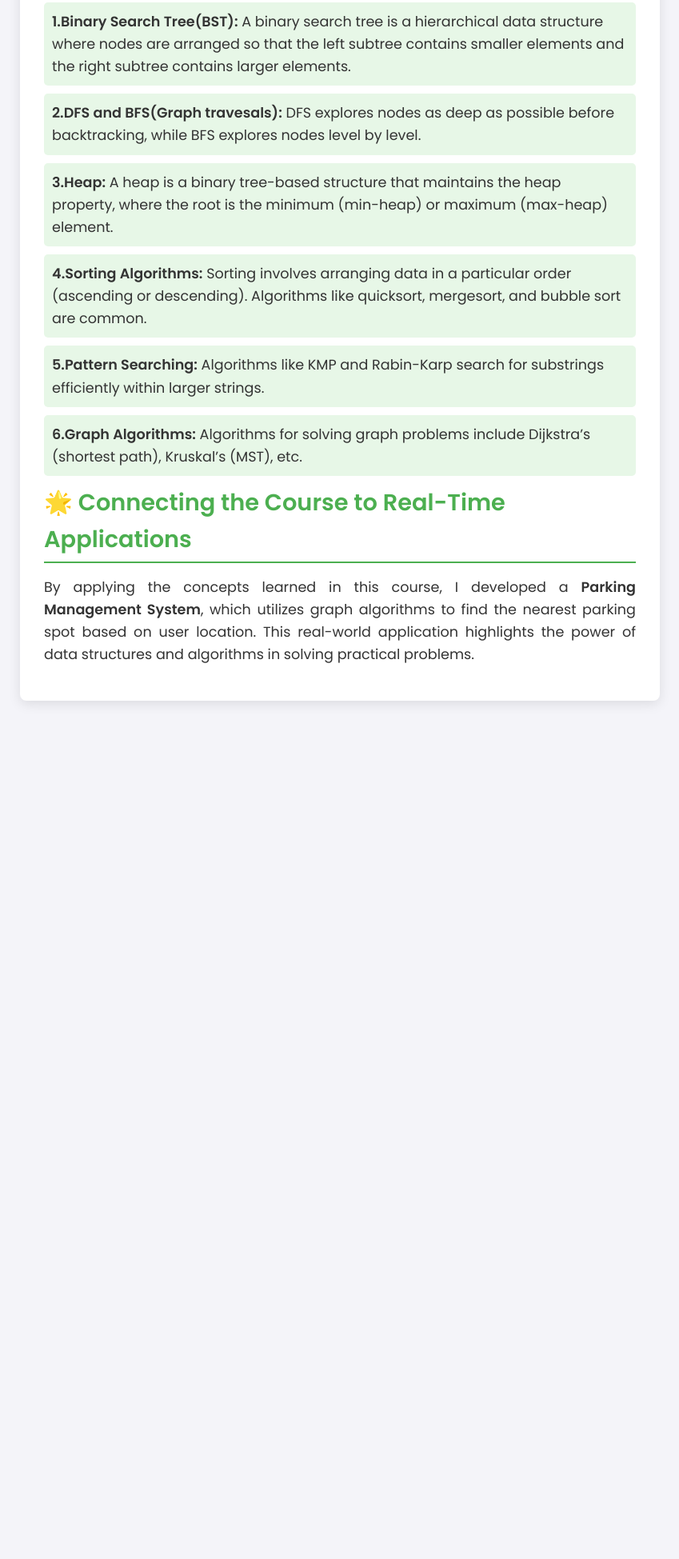
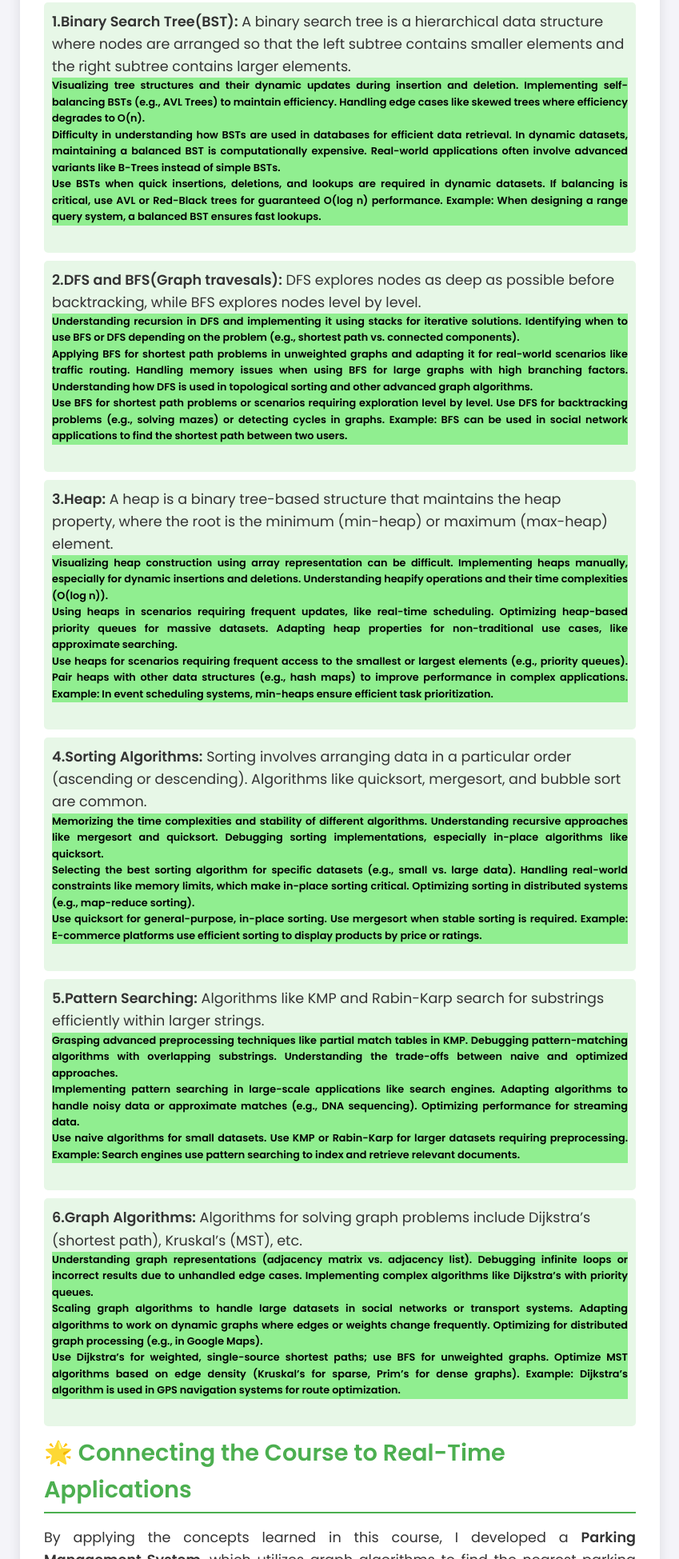
Before and after one commit to MaheshKhatawate/portfolio.github.io, a plain HTML site: page reflection.html in a window 1280 px wide. Shown: the part 460-2409 px from the top of the page at 80% size, without its empty margins (215-1064 px from the left). Before the commit the page ends 1366 px from the top, so only its background shows below. Drawn offline with Linux system fonts and the light colour scheme.

Commit message:
edited course reflection

```diff
--- a/reflection.css
+++ b/reflection.css
@@ -69,6 +69,13 @@ section ul li {
     font-size: 1.1rem;
 }
 
+section ul li p{
+    font-size: .8rem;
+    color: black;
+    font-weight: bold;
+    background-color: lightgreen;
+}
+
 /* Responsive Design */
 @media (max-width: 600px) {
     header h1 {
--- a/reflection.html
+++ b/reflection.html
@@ -1,5 +1,6 @@
 <!DOCTYPE html>
 <html lang="en">
+
 <head>
     <meta charset="UTF-8">
     <meta name="viewport" content="width=device-width, initial-scale=1.0">
@@ -8,6 +9,7 @@
     <link rel="stylesheet" href="reflection.css">
     <link href="https://fonts.googleapis.com/css2?family=Poppins:wght@300;400;600&display=swap" rel="stylesheet">
 </head>
+
 <body>
     <header>
         <h1>Reflections of My Course(Design and analysis of algorithm)</h1>
@@ -24,20 +26,102 @@
 
         <h2>🔢 Data Structures Studied</h2>
         <ul>
-            <li><strong>1.Binary Search Tree(BST):</strong> A binary search tree is a hierarchical data structure where nodes are arranged so that the left subtree contains smaller elements and the right subtree contains larger elements.</li>
-            <li><strong>2.DFS and BFS(Graph travesals):</strong> DFS explores nodes as deep as possible before backtracking, while BFS explores nodes level by level.</li>
-            <li><strong>3.Heap:</strong> A heap is a binary tree-based structure that maintains the heap property, where the root is the minimum (min-heap) or maximum (max-heap) element.</li>
-            <li><strong>4.Sorting Algorithms:</strong> Sorting involves arranging data in a particular order (ascending or descending). Algorithms like quicksort, mergesort, and bubble sort are common.</li>
-            <li><strong>5.Pattern Searching:</strong> Algorithms like KMP and Rabin-Karp search for substrings efficiently within larger strings.</li>
-            <li><strong>6.Graph Algorithms:</strong> Algorithms for solving graph problems include Dijkstra’s (shortest path), Kruskal’s (MST), etc.</li>
+            <li>
+                <strong>1.Binary Search Tree(BST):</strong> A binary search tree is a hierarchical data structure where
+                nodes are arranged so that the left subtree contains smaller elements and the right subtree contains
+                larger elements.
+                <p>Visualizing tree structures and their dynamic updates during insertion and deletion.
+                    Implementing self-balancing BSTs (e.g., AVL Trees) to maintain efficiency.
+                    Handling edge cases like skewed trees where efficiency degrades to O(n). <br>
+                    Difficulty in understanding how BSTs are used in databases for efficient data retrieval.
+                    In dynamic datasets, maintaining a balanced BST is computationally expensive.
+                    Real-world applications often involve advanced variants like B-Trees instead of simple BSTs. <br>
+                    Use BSTs when quick insertions, deletions, and lookups are required in dynamic datasets.
+                    If balancing is critical, use AVL or Red-Black trees for guaranteed O(log n) performance.
+                    Example: When designing a range query system, a balanced BST ensures fast lookups.
+                </p>
+            </li>
+            <li>
+                <strong>2.DFS and BFS(Graph travesals):</strong> DFS explores nodes as deep as possible before
+                backtracking, while BFS explores nodes level by level.
+                <p>Understanding recursion in DFS and implementing it using stacks for iterative solutions.
+                    Identifying when to use BFS or DFS depending on the problem (e.g., shortest path vs. connected
+                    components). <br>
+                    Applying BFS for shortest path problems in unweighted graphs and adapting it for real-world
+                    scenarios like traffic routing.
+                    Handling memory issues when using BFS for large graphs with high branching factors.
+                    Understanding how DFS is used in topological sorting and other advanced graph algorithms. <br>
+                    Use BFS for shortest path problems or scenarios requiring exploration level by level.
+                    Use DFS for backtracking problems (e.g., solving mazes) or detecting cycles in graphs.
+                    Example: BFS can be used in social network applications to find the shortest path between two users.
+                </p>
+            </li>
+            <li>
+                <strong>3.Heap:</strong> A heap is a binary tree-based structure that maintains the heap property, where
+                the root is the minimum (min-heap) or maximum (max-heap) element.
+                <p>Visualizing heap construction using array representation can be difficult.
+                    Implementing heaps manually, especially for dynamic insertions and deletions.
+                    Understanding heapify operations and their time complexities (O(log n)). <br>Using heaps in
+                    scenarios requiring frequent updates, like real-time scheduling.
+                    Optimizing heap-based priority queues for massive datasets.
+                    Adapting heap properties for non-traditional use cases, like approximate searching. <br>Use heaps
+                    for scenarios requiring frequent access to the smallest or largest elements (e.g., priority queues).
+                    Pair heaps with other data structures (e.g., hash maps) to improve performance in complex
+                    applications.
+                    Example: In event scheduling systems, min-heaps ensure efficient task prioritization.</p>
+            </li>
+            <li>
+                <strong>4.Sorting Algorithms:</strong> Sorting involves arranging data in a particular order (ascending
+                or descending). Algorithms like quicksort, mergesort, and bubble sort are common.
+                <p>Memorizing the time complexities and stability of different algorithms.
+                    Understanding recursive approaches like mergesort and quicksort.
+                    Debugging sorting implementations, especially in-place algorithms like quicksort. <br>Selecting the
+                    best sorting algorithm for specific datasets (e.g., small vs. large data).
+                    Handling real-world constraints like memory limits, which make in-place sorting critical.
+                    Optimizing sorting in distributed systems (e.g., map-reduce sorting).
+                    <br>Use quicksort for general-purpose, in-place sorting.
+                    Use mergesort when stable sorting is required.
+                    Example: E-commerce platforms use efficient sorting to display products by price or ratings.
+                </p>
+            </li>
+            <li>
+                <strong>5.Pattern Searching:</strong> Algorithms like KMP and Rabin-Karp search for substrings
+                efficiently within larger strings.
+                <p>Grasping advanced preprocessing techniques like partial match tables in KMP.
+                    Debugging pattern-matching algorithms with overlapping substrings.
+                    Understanding the trade-offs between naive and optimized approaches. <br>Implementing pattern
+                    searching in large-scale applications like search engines.
+                    Adapting algorithms to handle noisy data or approximate matches (e.g., DNA sequencing).
+                    Optimizing performance for streaming data.
+                    <br>Use naive algorithms for small datasets.
+                    Use KMP or Rabin-Karp for larger datasets requiring preprocessing.
+                    Example: Search engines use pattern searching to index and retrieve relevant documents.
+                </p>
+            </li>
+            <li>
+                <strong>6.Graph Algorithms:</strong> Algorithms for solving graph problems include Dijkstra’s (shortest
+                path), Kruskal’s (MST), etc.
+                <p>Understanding graph representations (adjacency matrix vs. adjacency list).
+                    Debugging infinite loops or incorrect results due to unhandled edge cases.
+                    Implementing complex algorithms like Dijkstra’s with priority queues.
+                    <br>Scaling graph algorithms to handle large datasets in social networks or transport systems.
+                    Adapting algorithms to work on dynamic graphs where edges or weights change frequently.
+                    Optimizing for distributed graph processing (e.g., in Google Maps). <br>Use Dijkstra’s for weighted,
+                    single-source shortest paths; use BFS for unweighted graphs.
+                    Optimize MST algorithms based on edge density (Kruskal’s for sparse, Prim’s for dense graphs).
+                    Example: Dijkstra’s algorithm is used in GPS navigation systems for route optimization.
+                </p>
+            </li>
         </ul>
 
         <h2>🌟 Connecting the Course to Real-Time Applications</h2>
         <p>
             By applying the concepts learned in this course, I developed a <strong>Parking Management System</strong>,
             which utilizes graph algorithms to find the nearest parking spot based on user location.
-            This real-world application highlights the power of data structures and algorithms in solving practical problems.
+            This real-world application highlights the power of data structures and algorithms in solving practical
+            problems.
         </p>
     </section>
 </body>
+
 </html>
```
